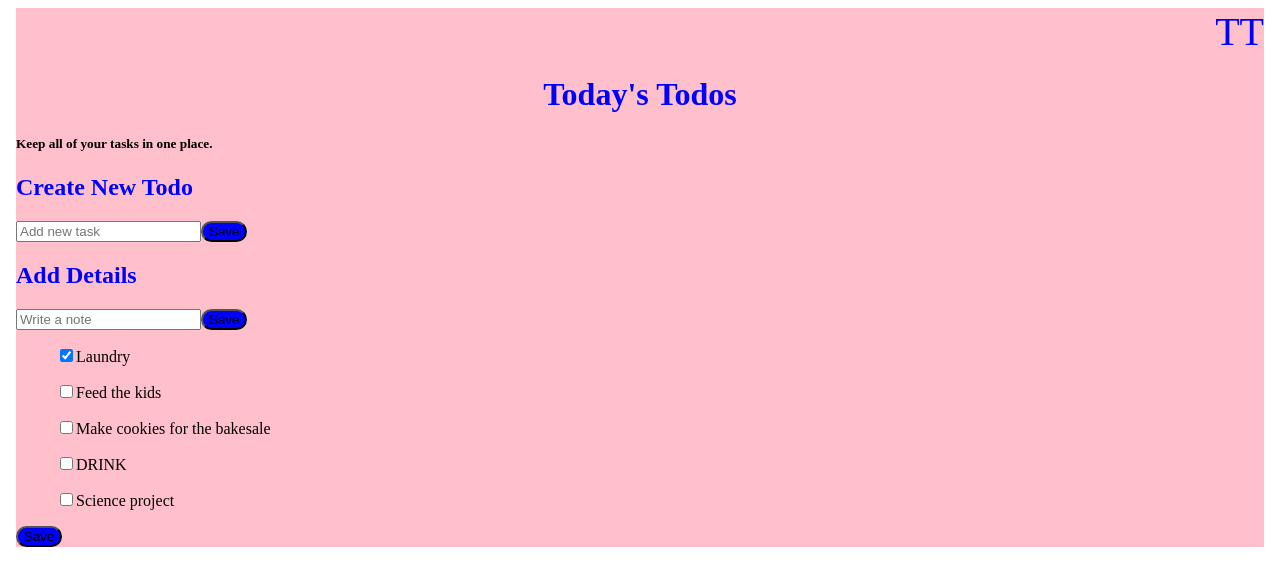
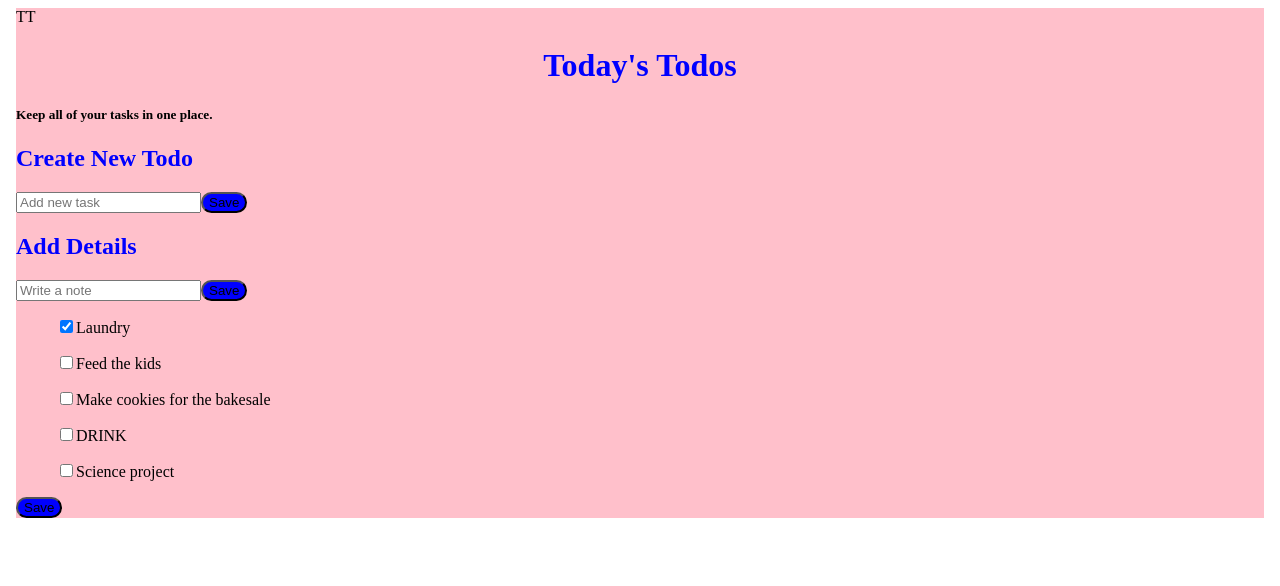
Before and after one commit to Sharonmarie19/my-todo-app, a React (Create React App) app: page / in a window 1280 px wide. Shown: the top 586 px of the page. Built offline with nearby package versions, Linux system fonts and the light colour scheme.

Commit message:
Update App.js

```diff
--- a/src/App.js
+++ b/src/App.js
@@ -73,7 +73,7 @@ ulDeco:{
   listStyle:"none",
 },
 
-logo: {
+appLogo: {
   color:"blue",
   textAlign:"right",
   fontSize:"40px",
```
